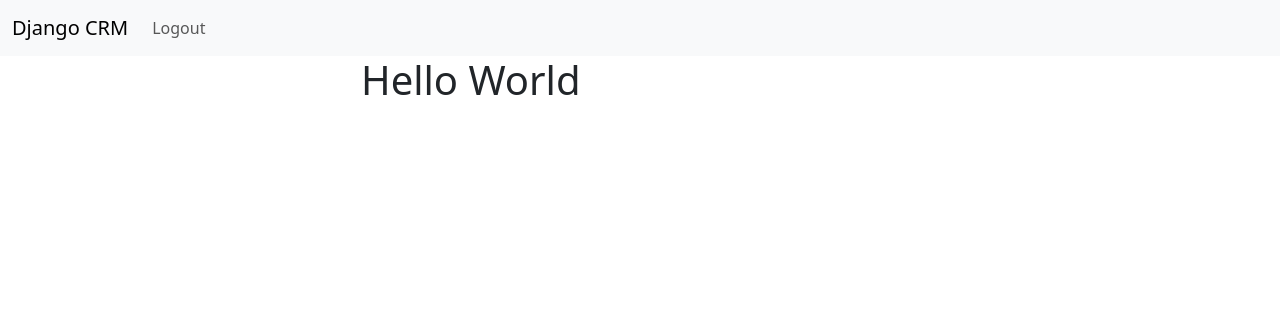
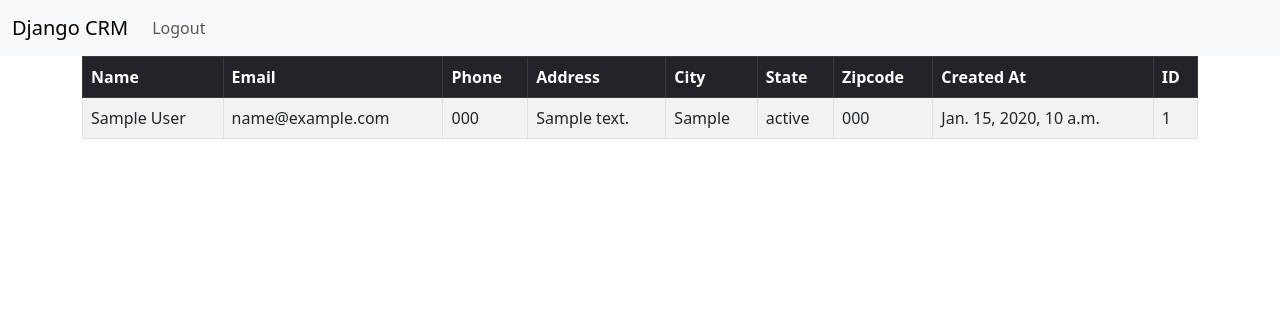
Before and after one commit to michelsodre/dcrm, a Django app: page / in a window 1280 px wide. Shown: the top 316 px of the page. Run offline with Django 4.2, Linux system fonts and the light colour scheme; a user stored in the database is signed in; tables that the repository leaves empty hold one stand-in row (values such as "Sample post").

Commit message:
View Records On Website

```diff
--- a/dcrm/website/templates/home.html
+++ b/dcrm/website/templates/home.html
@@ -1,22 +1,76 @@
 {% extends 'base.html' %}
+
 {% block content %}
+
+
+
+{% if user.is_authenticated %}
+
+
+<table class="table table-striped table-hover table-bordered">
+  <thead class="table-dark">
+    <tr>
+      <th scope="col">Name</th>
+      <th scope="col">Email</th>
+      <th scope="col">Phone</th>
+      <th scope="col">Address</th>
+      <th scope="col">City</th>
+      <th scope="col">State</th>
+      <th scope="col">Zipcode</th>
+      <th scope="col">Created At</th>
+      <th scope="col">ID</th>
+    </tr>
+  </thead>
+  <tbody>
+
+{% if records %}
+	{% for record in records %}
+		<tr>
+			<td>{{ record.first_name }} {{ record.last_name }}</td>
+			<td>{{ record.email }}</td>
+			<td>{{ record.phone }}</td>
+			<td>{{ record.address }}</td>
+			<td>{{ record.city }}</td>
+			<td>{{ record.state }}</td>
+			<td>{{ record.zipcode }}</td>
+			<td>{{ record.created_at }}</td>
+			<td>{{ record.id }}</td>
+		</tr>
+	{% endfor %}
+
+{% endif %}
+
+
+	  </tbody>
+	</table>
+
+
+
+
+
+{% else %}
+
 <div class="col-md-6 offset-md-3">
-{% if user.is_authenticated %}
-    <h1>Hello World</h1>
-{% else %}
 <h1>Login</h1>
+<br/>
+
 <form method="POST" action="{% url 'home' %}">
 	{% csrf_token %}
-        <form>
+
   <div class="mb-3">
-            <input type="text" class="form-control" name="username", placeholder="username" required>
+    <input type="text" class="form-control" name="username", placeholder="Username" required>
+
+  </div><br/>
+  <div class="mb-3">
+    <input type="password" class="form-control" name="password", placeholder="Password" required>
   </div>
-            <div class="mb-3">
-            <input type="password" class="form-control" name="password", placeholder="password" required>
-            </div>
-            <button type="submit" class="btn btn-primary">Login</button>
+  <br/>
+  <button type="submit" class="btn btn-secondary">Login</button>
+
 </form>
-    </form>
-</div>
+
+
+
 {% endif %}
+
 {% endblock %}
--- a/dcrm/website/views.py
+++ b/dcrm/website/views.py
@@ -2,9 +2,12 @@ from django.shortcuts import render, redirect
 from django.contrib.auth import authenticate, login, logout
 from django.contrib import messages
 from .forms import SignUpForm
+from .models import Record
 
 # Create your views here.
 def home(request):
+    records = Record.objects.all()
+
     #Check to see if logging in
     if request.method == 'POST':
         username = request.POST['username']
@@ -19,7 +22,7 @@ def home(request):
             messages.success(request,"There was an error loggin in, Please try again.")
             return redirect('home')
     else:
-        return render(request,'home.html',{})
+        return render(request,'home.html',{'records':records})
 
 def login_user(request):
     pass
```
Also changed, not shown: dcrm/website/models.py (+12 -12 lines). Lines whose indentation alone changed are shown as unchanged.
